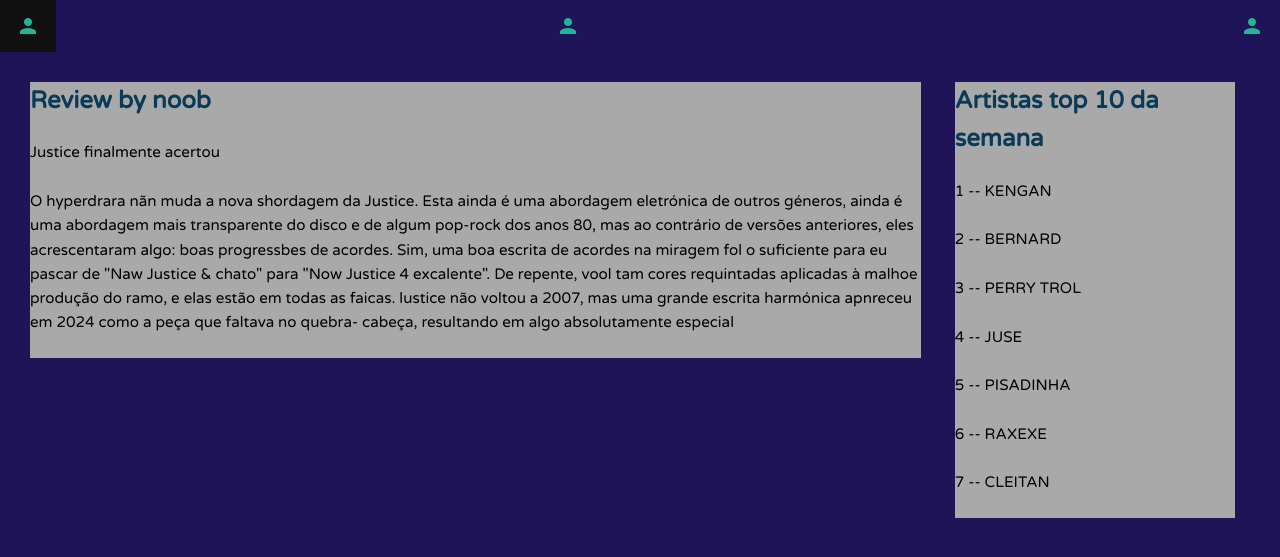
After one commit to davigama10/musix, a FastAPI app: template client/templates/home.html in a window 1280 px wide. The commit adds this page. Shown: the top 557 px of the page. Run offline with FastAPI, Linux system fonts and the light colour scheme; the template is opened without the code that fills it, so the values that code supplies are empty.

Commit message:
primeira home com barra superior horizontal e duas colunas

```diff
--- /dev/null
+++ b/client/styles/home.css
@@ -0,0 +1,93 @@
+html, body {
+    margin: 0;
+    background-color: #1f1458;
+    font-family: 'Varela Round', sans-serif;
+    line-height: 1.6;
+}
+
+* {
+    box-sizing: border-box;
+}
+
+/* a seguir, a barra superior horizontal de navegação */
+
+#nav-bar {
+    /* both remove default browser settings */
+    margin: 0;
+    padding: 0;
+    list-style-type: none;
+    overflow: hidden;
+}
+
+.nav-left-icon {
+    color: #22b596;
+}
+
+.nav-center-icon {
+    color: white;
+}
+
+.nav-right-icon {
+    color: blue;
+}
+
+#nav-left{
+    float: left;
+}
+
+#nav-center{
+    float: left;
+    width: 80%;
+}
+
+#nav-right{
+    float: right;
+}
+
+#nav-bar > li > a {
+    display: block;
+    color: #22b596;
+    text-align: center;
+    padding: 14px 16px;
+    text-decoration: none;
+}
+
+#nav-bar> li > a:hover {
+    background-color: #111;
+}
+
+/* a seguir, as duas colunas e seus conteúdos */
+
+p {
+    font-size: .95em;
+    margin-bottom: 1.5em;
+}
+
+h2,
+h3,
+a {
+    color: #093a58;
+}
+
+h2,
+h3 {
+    margin-top: 0;
+}
+
+.container-columns {
+    padding: 30px;
+}
+
+.left{
+    display: inline-block;
+    width:73%;
+    margin-right: 30px;
+    background-color: darkgray;
+}
+
+.right {
+    display: inline-block;
+    width:23%;
+    vertical-align: top;
+    background-color: darkgray;
+}
--- /dev/null
+++ b/client/templates/home.html
@@ -0,0 +1,78 @@
+<!DOCTYPE html>
+
+<html>
+
+<head>
+    <title>Musix</title>
+    <link href='https://fonts.googleapis.com/css?family=Varela+Round' rel='stylesheet' type='text/css'>
+    <link rel="stylesheet" href="https://fonts.googleapis.com/icon?family=Material+Icons">
+    <link rel="stylesheet" href="../styles/home.css"/>
+</head>
+
+<body>
+
+    <div class="wrap">
+
+        <ul id="nav-bar">
+            <li id="nav-left">
+                <a href="" class="material-icons nav-left-icon">person</a>
+            </li>
+            <li id="nav-center">
+                <a href="" class="material-icons nav-center-icon" style="color: #22b596;">person</a>
+            </li>
+            <li id="nav-right">
+                <a href="" class="material-icons nav-right-icon" style="color: #22b596;">person</a>
+            </li>
+        </ul>
+
+        <div class="container-columns">
+
+            <div class="left col">
+                <h2>Review by noob</h2>
+                <p>
+                    Justice finalmente acertou
+                    <br>
+                    <br>
+                    O hyperdrara nãn muda a nova shordagem da Justice. Esta ainda é uma abordagem eletrónica de outros géneros, ainda é
+                    uma abordagem mais transparente do disco e de algum pop-rock dos anos 80, mas ao contrário de versões anteriores, eles
+                    acrescentaram algo: boas progressbes de acordes. Sim, uma boa escrita de acordes na miragem fol o suficiente para eu
+                    pascar de "Naw Justice & chato" para "Now Justice 4 excalente". De repente, vool tam cores requintadas aplicadas à malhoe
+                    produção do ramo, e elas estão em todas as faicas.
+                    lustice não voltou a 2007, mas uma grande escrita harmónica apnreceu em 2024 como a peça que faltava no quebra-
+                    cabeça, resultando em algo absolutamente especial
+                </p>
+            </div>
+
+            <div class="right col">
+                <h2>Artistas top 10 da semana</h2>
+                <p>
+                    1 -- KENGAN
+                    <br>
+                    <br>
+                    2 -- BERNARD
+                    <br>
+                    <br>
+                    3 -- PERRY TROL
+                    <br>
+                    <br>
+                    4 -- JUSE
+                    <br>
+                    <br>
+                    5 -- PISADINHA
+                    <br>
+                    <br>
+                    6 -- RAXEXE
+                    <br>
+                    <br>
+                    7 -- CLEITAN
+                </p>
+            </div>
+            </div>
+
+        </div>
+
+    </div>
+
+</body>
+
+</html>
--- a/client/templates/login.html
+++ b/client/templates/login.html
@@ -4,6 +4,7 @@
     <meta charset="UTF-8">
     <meta http-equiv="X-UA-Compatible" content="IE=edge">
     <meta name="viewport" content="width=device-width, initial-scale=1.0">
+    <link rel="stylesheet" href='../styles/credentials.css'>
     <link rel="stylesheet" href="{{ url_for('static', path='/credentials.css') }}">
     <title>Login</title>
 </head>
@@ -39,6 +40,9 @@
                     <label for="submit">Sign In</label>
                 </div>
             </a>
+            <a href="home.html" style="color: white">
+                teste pra aparecer a home botão
+            </a>
             <div class="sign-up-link">
                 <p>Não tem uma conta? <a href="signup.html">Sign Up</a></p>
             </div>
--- a/client/templates/signup.html
+++ b/client/templates/signup.html
@@ -4,6 +4,7 @@
     <meta charset="UTF-8">
     <meta http-equiv="X-UA-Compatible" content="IE=edge">
     <meta name="viewport" content="width=device-width, initial-scale=1.0">
+    <link rel="stylesheet" href='../styles/credentials.css'>
     <link rel="stylesheet" href="{{ url_for('static', path='/credentials.css') }}">
     <title>Login</title>
 </head>
```
Also changed, not shown: client/styles/credentials.css (+9 -0 lines).
